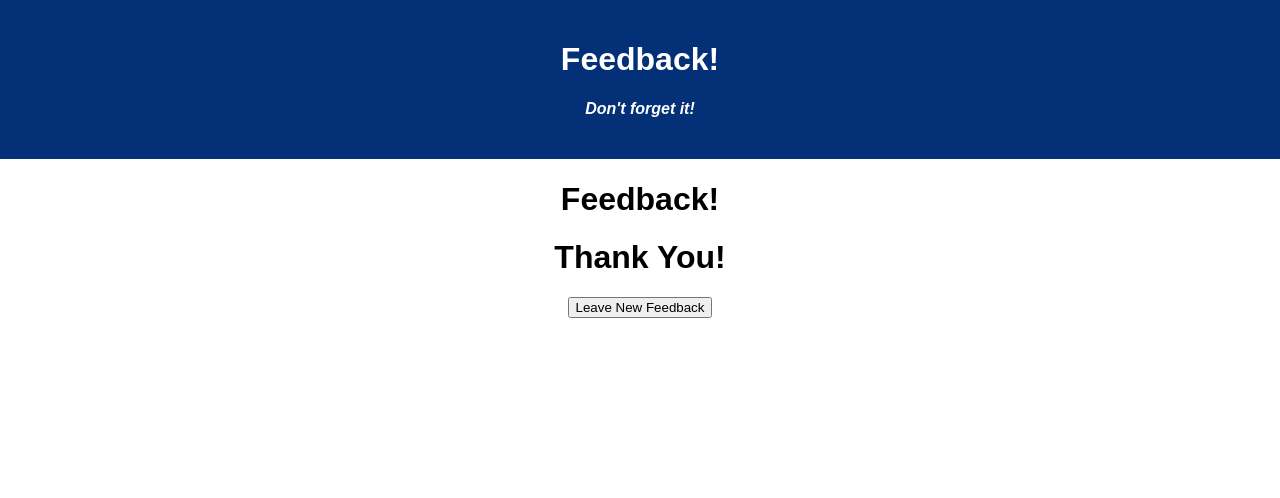
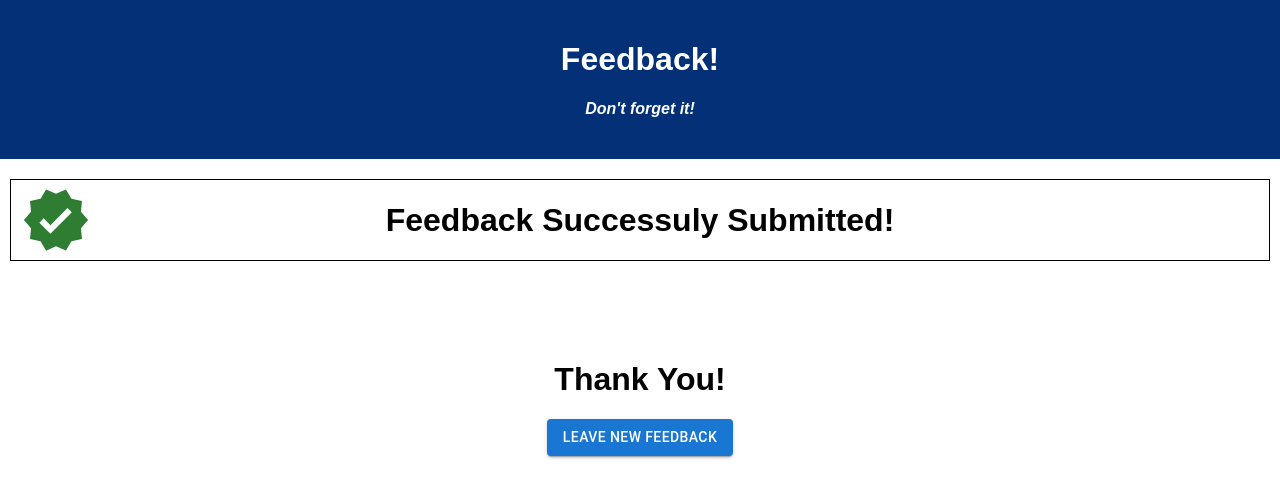
Before and after one commit to AlvinGraham/weekend-redux-feedback-loop, a React (Vite) app: page /#/success in a window 1280 px wide. Shown: the top 498 px of the page. Built offline with nearby package versions, Linux system fonts and the light colour scheme.

Commit message:
Style FeedbackSuccess component

```diff
--- a/package.json
+++ b/package.json
@@ -5,6 +5,7 @@
   "dependencies": {
     "@emotion/react": "^11.11.3",
     "@emotion/styled": "^11.11.0",
+    "@mui/icons-material": "^5.15.9",
     "@mui/material": "^5.15.9",
     "axios": "^0.21.1",
     "express": "^4.17.1",
--- a/src/components/App/App.css
+++ b/src/components/App/App.css
@@ -32,3 +32,18 @@ h4 {
 .question-div h2 {
   margin: 0;
 }
+
+.success-banner {
+  border: 1px solid black;
+  contain: layout;
+  display: flex;
+  justify-content: center;
+  margin: 10px;
+  margin-bottom: 100px;
+}
+
+.success-banner .success-icon {
+  position: absolute;
+  left: 10px;
+  top: 5px;
+}
--- a/src/components/FeedbackSuccess/FeedbackSuccess.jsx
+++ b/src/components/FeedbackSuccess/FeedbackSuccess.jsx
@@ -1,5 +1,7 @@
 import { useHistory } from "react-router-dom";
 import { useDispatch } from "react-redux";
+import Button from "@mui/material/Button";
+import VerifiedIcon from "@mui/icons-material/Verified";
 
 export default function FeedbackSuccess() {
   const history = useHistory();
@@ -14,15 +16,24 @@ export default function FeedbackSuccess() {
 
   return (
     <div className="success-div">
-      <h1>Feedback!</h1>
+      <div className="success-banner">
+        <VerifiedIcon
+          className="success-icon"
+          color="success"
+          sx={{ fontSize: 70 }}
+        />
+        <h1>Feedback Successuly Submitted!</h1>
+      </div>
+
       <h1>Thank You!</h1>
 
-      <button
+      <Button
         data-testid="next"
         type="button"
-        onClick={newFeedbackBtnClk}>
+        onClick={newFeedbackBtnClk}
+        variant="contained">
         Leave New Feedback
-      </button>
+      </Button>
     </div>
   );
 }
```
Also changed, not shown: 1 other file (tests, documents, lock files or other folders).
